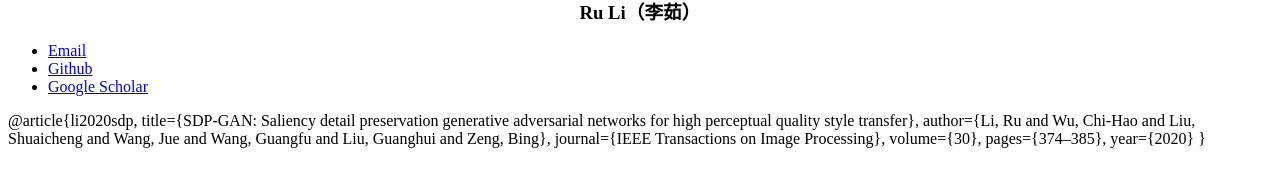
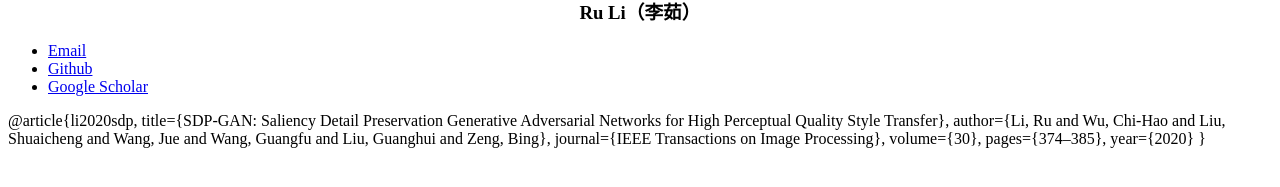
Before and after one commit to liru0126/liru0126.github.io, a Jekyll site: the page built from collections/2020_tip/tip2020.md, in a window 1280 px wide. Shown: the part 248-435 px from the top of the page. Built offline with Jekyll 4.4.1, drawn with Linux system fonts in a browser that asks for light colours; our own code applies the rules of GitHub Pages for plain Markdown files.

Commit message:
Update tip2020.md

```diff
--- a/collections/2020_tip/tip2020.md
+++ b/collections/2020_tip/tip2020.md
@@ -1,5 +1,5 @@
 @article{li2020sdp,
-  title={SDP-GAN: Saliency detail preservation generative adversarial networks for high perceptual quality style transfer},
+  title={SDP-GAN: Saliency Detail Preservation Generative Adversarial Networks for High Perceptual Quality Style Transfer},
   author={Li, Ru and Wu, Chi-Hao and Liu, Shuaicheng and Wang, Jue and Wang, Guangfu and Liu, Guanghui and Zeng, Bing},
   journal={IEEE Transactions on Image Processing},
   volume={30},
```
